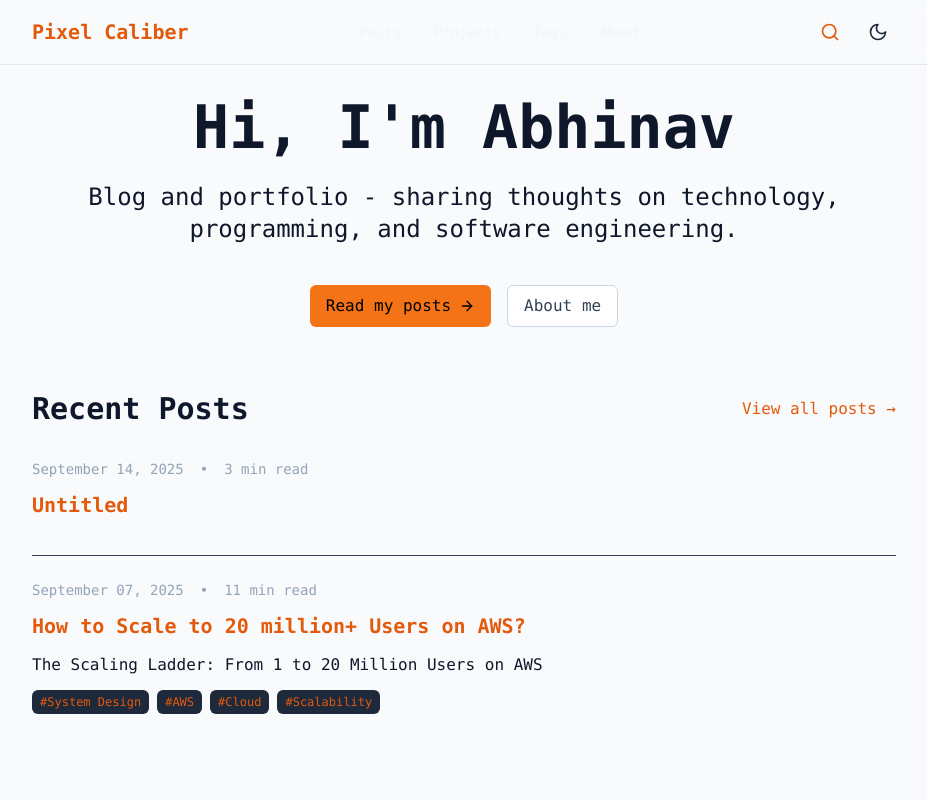
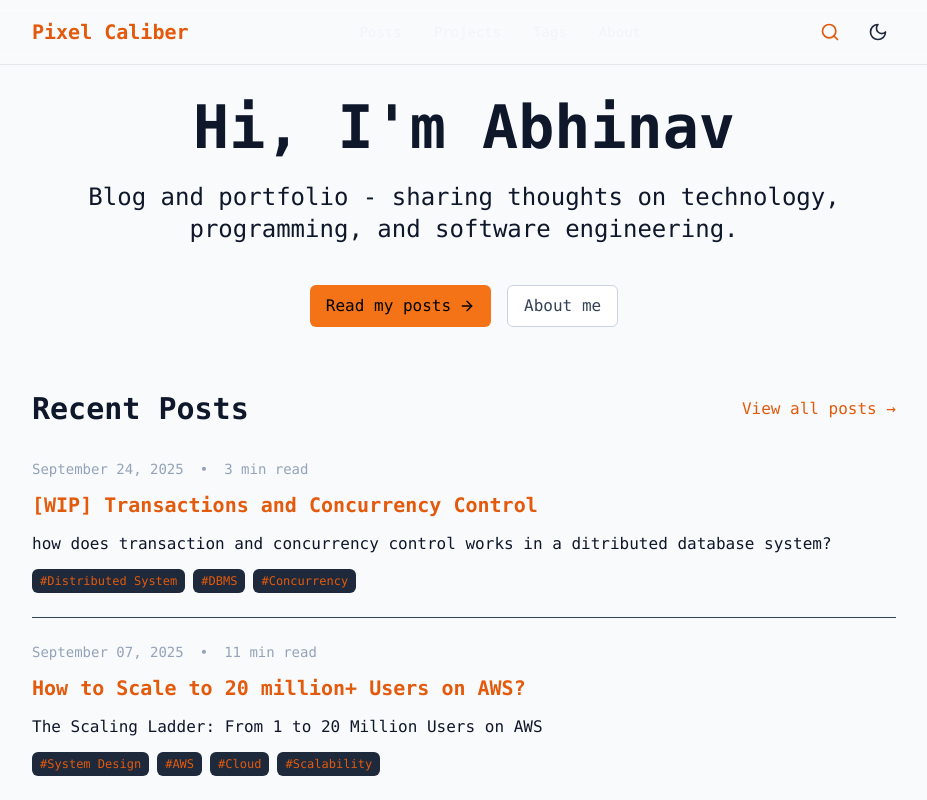
Before and after one commit to abhinvv1/blog, a Next.js app: page / in a window 1280 px wide. Shown: the top 800 px of the page, without its empty margins (176-1103 px from the left). Built offline with nearby package versions, Linux system fonts and the light colour scheme.

Commit message:
add medium and substack

```diff
--- a/content/posts/trasactions-concurrency-control.mdx
+++ b/content/posts/trasactions-concurrency-control.mdx
@@ -1,3 +1,13 @@
+---
+title: "[WIP] Transactions and Concurrency Control"
+description: "how does transaction and concurrency control works in a ditributed database system?"
+date: "2025-09-24"
+tags: ["Distributed System", "DBMS", "Concurrency"]
+published: true
+featured: false
+author: "Abhinav Pandey"
+---
+
 # [WIP] Transactions and Concurrency Control
 
 In this article we are going talk about transations and concurrency control. Let's first start with leaning about transactions.
@@ -30,3 +40,4 @@ While there is no common blueprint of a DBMS, in practical all database systems
 
 
 ### Concurrency control
+WIP
--- a/lib/config.ts
+++ b/lib/config.ts
@@ -50,5 +50,15 @@ export const siteConfig: SiteConfig = {
       url: "https://reddit.com/u/pixelcaliber",
       icon: "reddit",
     },
+    {
+      name: "Medium",
+      url: "https://medium.com/@abhinavpandey0032",
+      icon: "medium",
+    },
+    {
+      name: "Substack",
+      url: "https://pixelcalibre.substack.com",
+      icon: "substack",
+    },
   ],
 };
```
